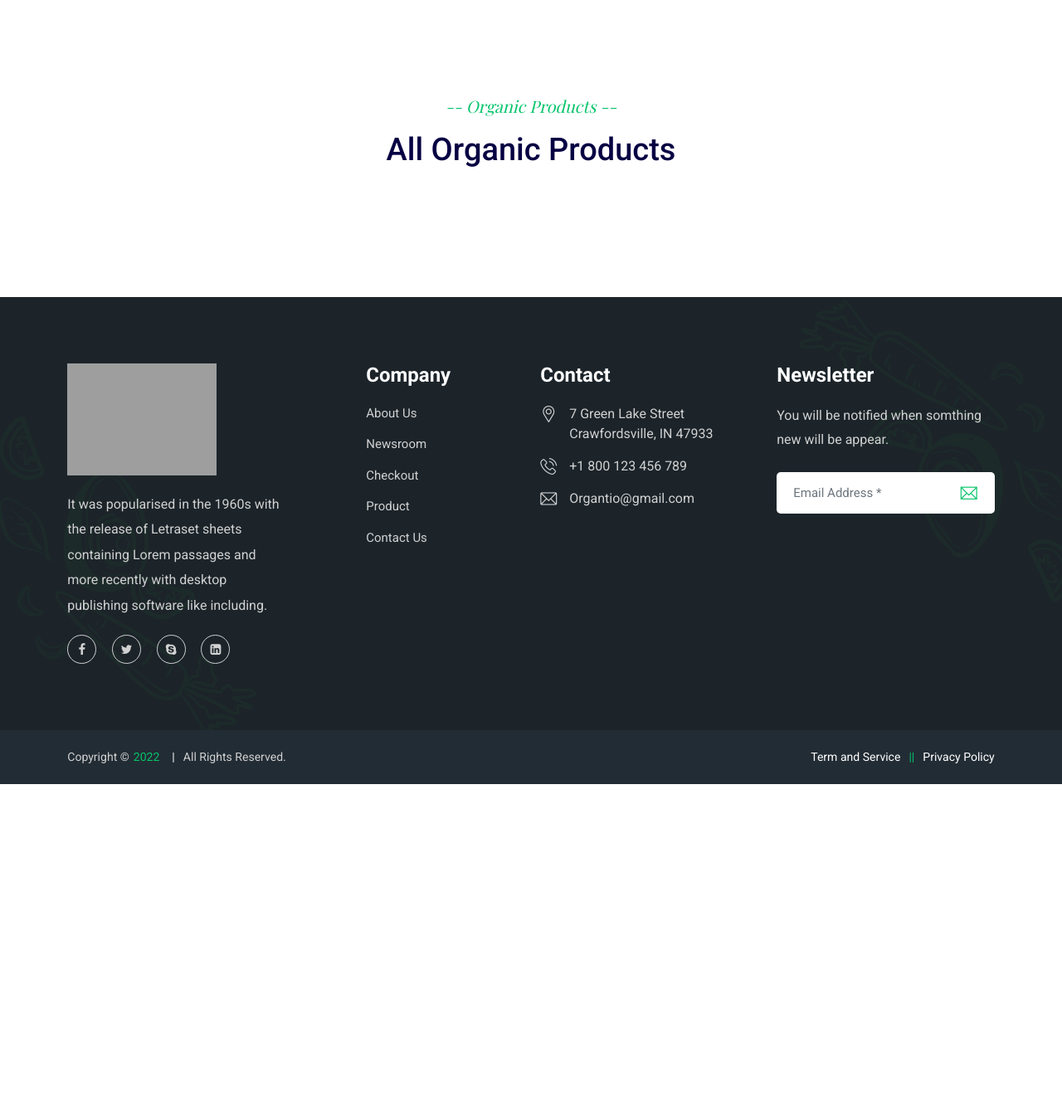
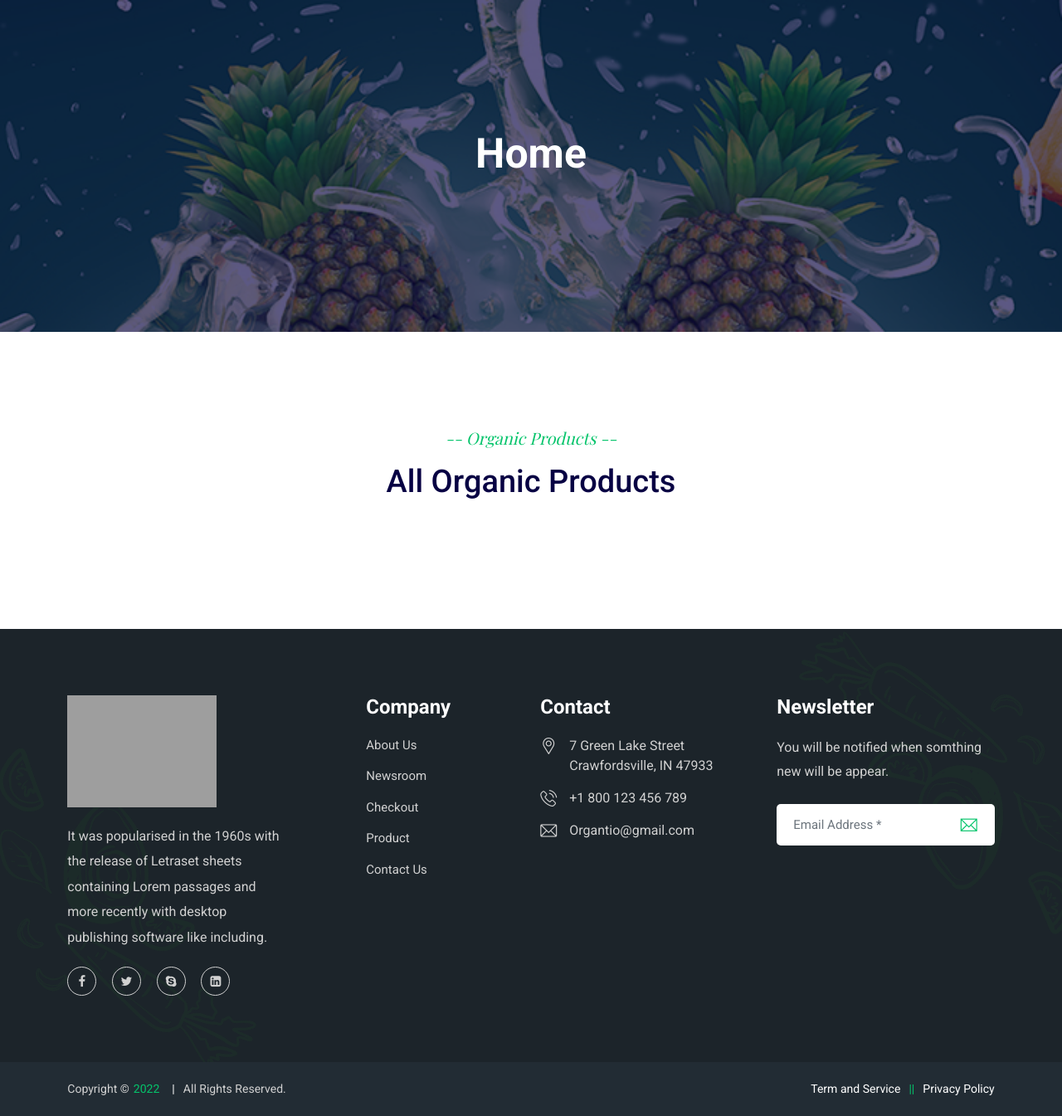
Before and after one commit to khizerdev/php-commerce, a PHP site: page /projects/ in a window 1280 px wide. Shown: the part 128-1473 px from the top of the page at 83% size. Before the commit the page ends 1073 px from the top, so only its background shows below. Run offline with PHP 8.4, Linux system fonts and the light colour scheme; data that the repository does not hold is empty; some web fonts are replaced; grey boxes are pictures that could not be loaded.

Commit message:
Banner Added

```diff
--- /dev/null
+++ b/components/banner.php
@@ -0,0 +1,18 @@
+<div class="tp-breadcumb-area">
+            <div class="container">
+                <div class="row">
+                    <div class="col-12">
+                        <div class="tp-breadcumb-wrap">
+                            <h2><?php echo $title; ?></h2>
+                            <?php if($title != 'Home') { ?>
+                            <ul>
+                                <li><a href="http://localhost/projects/php-commerce">Home</a></li>
+                                <li><span><?php echo $title; ?></span></li>
+                            </ul>
+                            <?php } ?>
+                        </div>
+                    </div>
+                </div>
+            </div>
+
+        </div>
--- a/index.php
+++ b/index.php
@@ -25,6 +25,12 @@
 <body>
 
     <?php include('components/header.php'); ?>
+
+    <?php
+      $title = 'Home';
+
+      include('components/banner.php');
+    ?>
 
     <div class="wpo-product-section section-padding">
     <div class="container">
```
